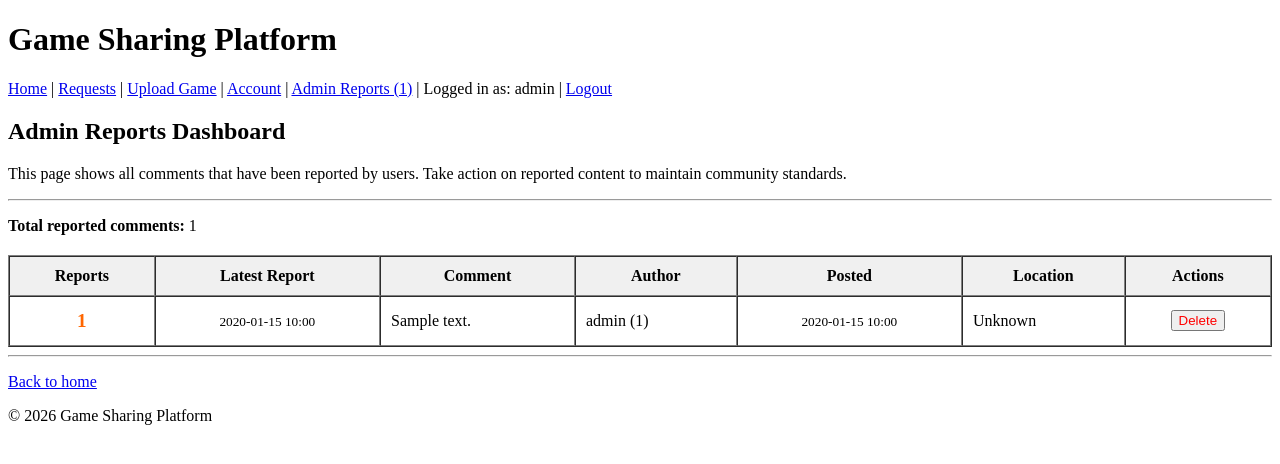
After one commit to Hii-Yaa/pyforge-mvp, a Flask app: page /admin/reports in a window 1280 px wide. The commit adds this page. Shown: the top 464 px of the page. Run offline with Flask 3, Linux system fonts and the light colour scheme; a user stored in the database is signed in; tables that the repository leaves empty hold one stand-in row (values such as "Sample post"); some libraries are stand-ins or nearby versions.

Commit message:
Add comment reporting feature
Implement comprehensive comment reporting system that allows anyone (including guests) to report inappropriate comments while maintaining privacy and preventing abuse.

Features:
- Report model with comment_id, reporter_user_id, reporter_ip, reason, and created_at
- POST /comment/<id>/report endpoint for submitting reports
- 24-hour duplicate report prevention (by user_id for logged-in users, IP for guests)
- Admin-only visibility of report counts on comments
- GET /admin/reports dashboard showing all reported comments with:
  - Report counts and latest report timestamps
  - Comment content, author, and location (game or requests board)
  - Direct links to comment locations
  - Quick delete/restore actions
- Admin navigation badge showing count of reported comments
- Context processor to inject report count into all templates
- Report buttons on both game detail and requests board pages
- Privacy protection: report counts only visible to admins

```diff
--- a/app.py
+++ b/app.py
@@ -3,7 +3,7 @@ from flask_login import LoginManager, login_user, logout_user, login_required, c
 from werkzeug.utils import secure_filename
 from email_validator import validate_email, EmailNotValidError
 from config import Config
-from models import db, User, Game, Comment, CommentTagHistory
+from models import db, User, Game, Comment, CommentTagHistory, Report
 from urllib.parse import urlparse, urljoin
 from datetime import datetime, timedelta
 import os
@@ -767,5 +767,90 @@ def post_request_comment():
     return redirect(url_for('requests_board'))
 
 
+# ============================================================================
+# COMMENT REPORT ROUTES
+# ============================================================================
+
+@app.route('/comment/<int:comment_id>/report', methods=['POST'])
+def report_comment(comment_id):
+    """Report a comment - anyone can report including guests."""
+    comment = Comment.query.get_or_404(comment_id)
+
+    # Get reporter information
+    reporter_user_id = current_user.id if current_user.is_authenticated else None
+    reporter_ip = request.remote_addr
+    reason = request.form.get('reason', '').strip() or None
+
+    # Check for duplicate reports within 24 hours
+    time_threshold = datetime.utcnow() - timedelta(hours=24)
+
+    if reporter_user_id:
+        # For logged-in users, check by user_id
+        existing_report = Report.query.filter(
+            Report.comment_id == comment_id,
+            Report.reporter_user_id == reporter_user_id,
+            Report.created_at >= time_threshold
+        ).first()
+    else:
+        # For guests, check by IP address
+        existing_report = Report.query.filter(
+            Report.comment_id == comment_id,
+            Report.reporter_ip == reporter_ip,
+            Report.created_at >= time_threshold
+        ).first()
+
+    if existing_report:
+        flash('You have already reported this comment recently.', 'warning')
+    else:
+        # Create new report
+        new_report = Report(
+            comment_id=comment_id,
+            reporter_user_id=reporter_user_id,
+            reporter_ip=reporter_ip,
+            reason=reason
+        )
+        db.session.add(new_report)
+        db.session.commit()
+        flash('Comment reported. Thank you for helping maintain our community.', 'success')
+
+    # Redirect back to the appropriate page
+    if comment.target_type == 'game' and comment.target_id:
+        return redirect(url_for('game_detail', game_id=comment.target_id))
+    else:
+        return redirect(url_for('requests_board'))
+
+
+@app.route('/admin/reports')
+@admin_required
+def admin_reports():
+    """Admin page to view all reported comments."""
+    # Get all comments with reports
+    from sqlalchemy import func
+
+    # Query comments that have reports, with report counts and latest report time
+    reported_comments = db.session.query(
+        Comment,
+        func.count(Report.id).label('report_count'),
+        func.max(Report.created_at).label('latest_report_at')
+    ).join(Report).group_by(Comment.id).order_by(
+        func.count(Report.id).desc(),
+        func.max(Report.created_at).desc()
+    ).all()
+
+    return render_template('admin_reports.html', reported_comments=reported_comments)
+
+
+# Context processor to provide report count to all templates
+@app.context_processor
+def inject_report_count():
+    """Inject reported comment count for admin navigation badge."""
+    if current_user.is_authenticated and current_user.is_admin:
+        # Count unique comments with at least one report
+        from sqlalchemy import func
+        reported_count = db.session.query(func.count(func.distinct(Report.comment_id))).scalar() or 0
+        return {'reported_comment_count': reported_count}
+    return {'reported_comment_count': 0}
+
+
 if __name__ == '__main__':
     app.run(debug=True)
--- /dev/null
+++ b/templates/admin_reports.html
@@ -0,0 +1,115 @@
+{% extends "base.html" %}
+
+{% block title %}Admin Reports - Game Sharing Platform{% endblock %}
+
+{% block content %}
+<h2>Admin Reports Dashboard</h2>
+<p>This page shows all comments that have been reported by users. Take action on reported content to maintain community standards.</p>
+
+<hr>
+
+{% if reported_comments %}
+    <p><strong>Total reported comments:</strong> {{ reported_comments|length }}</p>
+
+    <table border="1" cellpadding="10" cellspacing="0" style="width: 100%; margin-top: 20px;">
+        <thead>
+            <tr style="background-color: #f0f0f0;">
+                <th>Reports</th>
+                <th>Latest Report</th>
+                <th>Comment</th>
+                <th>Author</th>
+                <th>Posted</th>
+                <th>Location</th>
+                <th>Actions</th>
+            </tr>
+        </thead>
+        <tbody>
+            {% for comment, report_count, latest_report_at in reported_comments %}
+            <tr style="{% if comment.is_deleted %}background-color: #ffe0e0;{% endif %}">
+                <td style="text-align: center;">
+                    <strong style="color: #ff6600; font-size: 1.2em;">{{ report_count }}</strong>
+                </td>
+                <td style="text-align: center;">
+                    <small>{{ latest_report_at.strftime('%Y-%m-%d %H:%M') }}</small>
+                </td>
+                <td>
+                    {% if comment.is_deleted %}
+                        <strong style="color: #ff0000;">[DELETED]</strong><br>
+                        <em style="color: #666;">{{ comment.delete_reason or 'No reason provided' }}</em>
+                    {% else %}
+                        {% if comment.tag %}
+                            <strong style="color: #666;">
+                                {% if comment.tag == 'feedback' %}[感想]
+                                {% elif comment.tag == 'bug' %}[バグ報告]
+                                {% elif comment.tag == 'request' %}[要望]
+                                {% elif comment.tag == 'discussion' %}[議論]
+                                {% elif comment.tag == 'hidden' %}[非表示]
+                                {% endif %}
+                            </strong>
+                        {% endif %}
+                        <p style="margin: 5px 0;">
+                            {{ comment.content[:100] }}{% if comment.content|length > 100 %}...{% endif %}
+                        </p>
+                    {% endif %}
+                </td>
+                <td>
+                    {% if comment.user_id %}
+                        {{ comment.author.username }} ({{ comment.author.id }})
+                    {% else %}
+                        {{ comment.guest_name }}
+                    {% endif %}
+                </td>
+                <td style="text-align: center;">
+                    <small>{{ comment.created_at.strftime('%Y-%m-%d %H:%M') }}</small>
+                </td>
+                <td>
+                    {% if comment.target_type == 'game' and comment.target_id %}
+                        <a href="{{ url_for('game_detail', game_id=comment.target_id) }}">
+                            Game: {{ comment.game.title }}
+                        </a>
+                    {% elif comment.target_type == 'request' %}
+                        <a href="{{ url_for('requests_board') }}">
+                            Requests Board
+                        </a>
+                    {% else %}
+                        Unknown
+                    {% endif %}
+                </td>
+                <td style="text-align: center;">
+                    {% if comment.is_deleted %}
+                        <form method="POST" action="{{ url_for('restore_comment', comment_id=comment.id) }}" style="display: inline;">
+                            <button type="submit" style="color: green;">Restore</button>
+                        </form>
+                    {% else %}
+                        <button onclick="toggleDeleteForm('delete-form-{{ comment.id }}')" style="color: red;">Delete</button>
+                        <div id="delete-form-{{ comment.id }}" style="display: none; margin-top: 5px;">
+                            <form method="POST" action="{{ url_for('delete_comment', comment_id=comment.id) }}" style="display: inline;">
+                                <input type="text" name="reason" placeholder="Reason (optional)" size="20">
+                                <button type="submit" style="color: red;">Confirm</button>
+                                <button type="button" onclick="toggleDeleteForm('delete-form-{{ comment.id }}')">Cancel</button>
+                            </form>
+                        </div>
+                    {% endif %}
+                </td>
+            </tr>
+            {% endfor %}
+        </tbody>
+    </table>
+{% else %}
+    <p style="color: green; font-weight: bold; margin-top: 20px;">No reported comments. Community is healthy!</p>
+{% endif %}
+
+<script>
+function toggleDeleteForm(formId) {
+    var form = document.getElementById(formId);
+    if (form.style.display === 'none') {
+        form.style.display = 'block';
+    } else {
+        form.style.display = 'none';
+    }
+}
+</script>
+
+<hr>
+<p><a href="{{ url_for('index') }}">Back to home</a></p>
+{% endblock %}
--- a/templates/base.html
+++ b/templates/base.html
@@ -14,6 +14,9 @@
             {% if current_user.is_authenticated %}
                 <a href="{{ url_for('upload_game') }}">Upload Game</a> |
                 <a href="{{ url_for('account') }}">Account</a> |
+                {% if current_user.is_admin %}
+                    <a href="{{ url_for('admin_reports') }}">Admin Reports{% if reported_comment_count > 0 %} ({{ reported_comment_count }}){% endif %}</a> |
+                {% endif %}
                 <span>Logged in as: {{ current_user.username }}</span> |
                 <a href="{{ url_for('logout') }}">Logout</a>
             {% else %}
--- a/templates/game_detail.html
+++ b/templates/game_detail.html
@@ -94,6 +94,9 @@
                 {% endif %}
             </strong>
             <small>{{ comment.created_at.strftime('%Y-%m-%d %H:%M') }}</small>
+            {% if is_admin and comment.reports|length > 0 %}
+                <strong style="color: #ff6600; margin-left: 10px;">Reports: {{ comment.reports|length }}</strong>
+            {% endif %}
         </p>
         {% if comment.is_deleted %}
             <p style="color: #666; font-style: italic;">[Content deleted{% if comment.delete_reason %}: {{ comment.delete_reason }}{% endif %}]</p>
@@ -103,6 +106,9 @@
 
         {% if not comment.is_deleted %}
             <button onclick="toggleReplyForm('reply-form-{{ comment.id }}')">Reply</button>
+            <form method="POST" action="{{ url_for('report_comment', comment_id=comment.id) }}" style="display: inline; margin-left: 10px;">
+                <button type="submit" style="color: #ff6600;" onclick="return confirm('Report this comment?')">Report</button>
+            </form>
         {% endif %}
 
         {% if is_author and not comment.is_deleted %}
--- a/templates/requests.html
+++ b/templates/requests.html
@@ -76,6 +76,9 @@
                 {% endif %}
             </strong>
             <small>{{ comment.created_at.strftime('%Y-%m-%d %H:%M') }}</small>
+            {% if is_admin and comment.reports|length > 0 %}
+                <strong style="color: #ff6600; margin-left: 10px;">Reports: {{ comment.reports|length }}</strong>
+            {% endif %}
         </p>
         {% if comment.is_deleted %}
             <p style="color: #666; font-style: italic;">[Content deleted{% if comment.delete_reason %}: {{ comment.delete_reason }}{% endif %}]</p>
@@ -85,6 +88,9 @@
 
         {% if not comment.is_deleted %}
             <button onclick="toggleReplyForm('reply-form-{{ comment.id }}')">Reply</button>
+            <form method="POST" action="{{ url_for('report_comment', comment_id=comment.id) }}" style="display: inline; margin-left: 10px;">
+                <button type="submit" style="color: #ff6600;" onclick="return confirm('Report this comment?')">Report</button>
+            </form>
         {% endif %}
 
         {% if is_admin %}
```
Also changed, not shown: models.py (+17 -0 lines), README.md.
